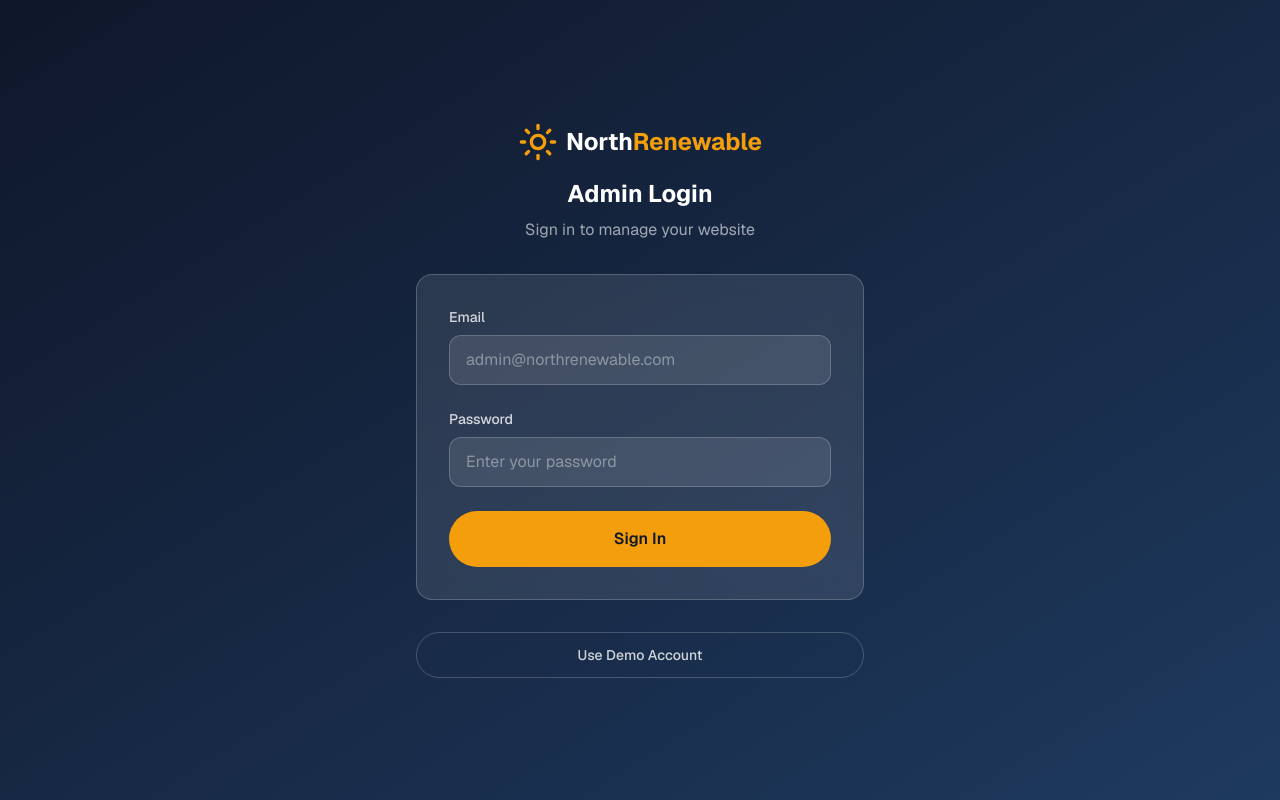
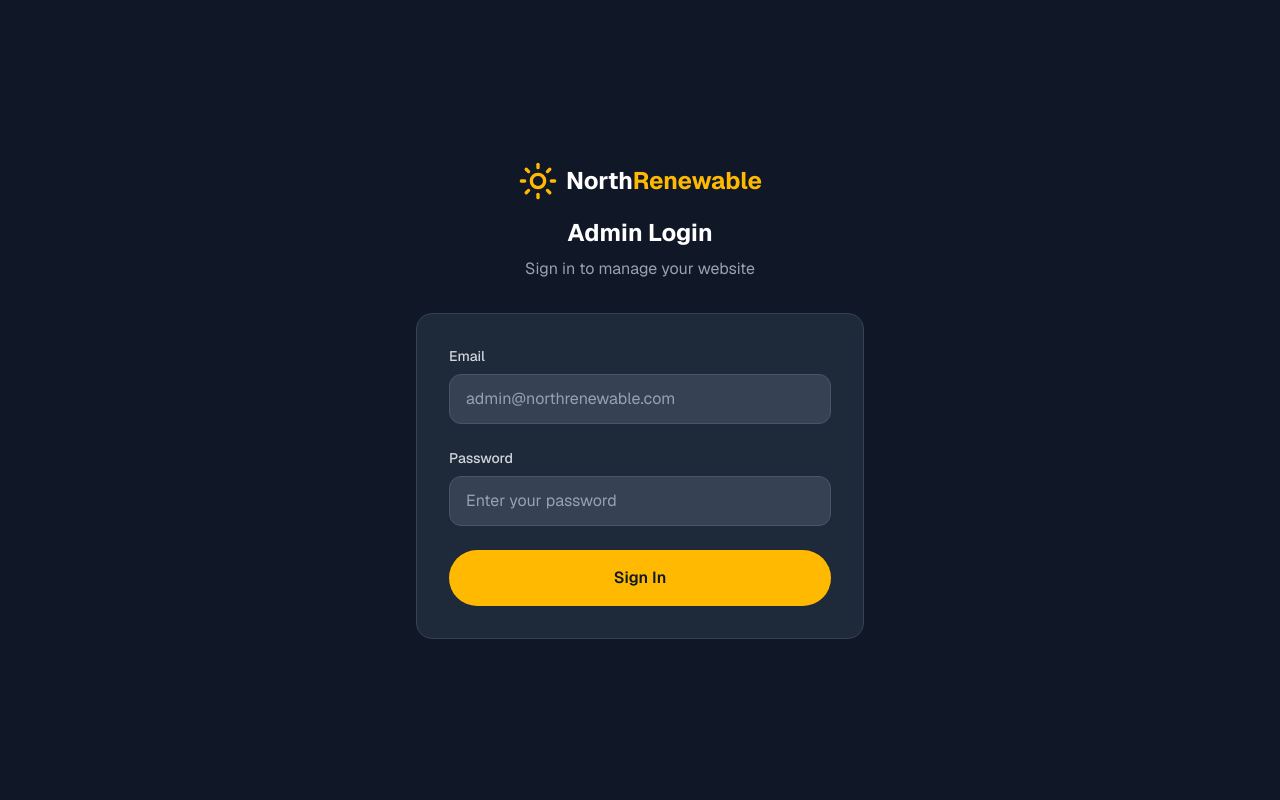
Before and after one commit to mirzaidu1-ne/northrenewableenergies, a Next.js app: page /admin/login in a window 1280 px wide. Built offline with nearby package versions, Linux system fonts and the light colour scheme; no server answers.

Commit message:
Fix login page: use standard Tailwind classes, remove custom color variables

```diff
--- a/src/app/admin/login/page.tsx
+++ b/src/app/admin/login/page.tsx
@@ -1,4 +1,4 @@
-import { auth, signIn, signOut } from "@/auth"
+import { auth, signIn } from "@/auth"
 import { redirect } from "next/navigation"
 import { Sun } from "lucide-react"
 
@@ -10,20 +10,20 @@ export default async function LoginPage() {
   }
 
   return (
-    <div className="min-h-screen flex items-center justify-center bg-gradient-to-br from-dark to-solar-blue px-4">
+    <div className="min-h-screen flex items-center justify-center bg-gray-900 px-4">
       <div className="w-full max-w-md">
         <div className="text-center mb-8">
           <div className="inline-flex items-center gap-2 mb-4">
-            <Sun className="w-10 h-10 text-accent" />
+            <Sun className="w-10 h-10 text-amber-400" />
             <span className="text-2xl font-bold text-white">
-              North<span className="text-accent">Renewable</span>
+              North<span className="text-amber-400">Renewable</span>
             </span>
           </div>
           <h1 className="text-2xl font-bold text-white mb-2">Admin Login</h1>
-          <p className="text-white/60">Sign in to manage your website</p>
+          <p className="text-gray-400">Sign in to manage your website</p>
         </div>
 
-        <div className="bg-white/10 backdrop-blur-md border border-white/20 rounded-2xl p-8">
+        <div className="bg-gray-800 rounded-2xl p-8 border border-gray-700">
           <form
             action={async (formData) => {
               "use server"
@@ -36,50 +36,30 @@ export default async function LoginPage() {
             className="space-y-6"
           >
             <div>
-              <label className="block text-sm font-medium text-white/80 mb-2">Email</label>
+              <label className="block text-sm font-medium text-gray-300 mb-2">Email</label>
               <input
                 type="email"
                 name="email"
                 required
-                className="w-full px-4 py-3 rounded-xl bg-white/10 border border-white/20 text-white placeholder-white/40 focus:border-accent focus:ring-2 focus:ring-accent/20 outline-none transition-all"
+                className="w-full px-4 py-3 rounded-xl bg-gray-700 border border-gray-600 text-white placeholder-gray-400 focus:border-amber-400 focus:ring-2 focus:ring-amber-400/20 outline-none transition-all"
                 placeholder="admin@northrenewable.com"
               />
             </div>
             <div>
-              <label className="block text-sm font-medium text-white/80 mb-2">Password</label>
+              <label className="block text-sm font-medium text-gray-300 mb-2">Password</label>
               <input
                 type="password"
                 name="password"
                 required
-                className="w-full px-4 py-3 rounded-xl bg-white/10 border border-white/20 text-white placeholder-white/40 focus:border-accent focus:ring-2 focus:ring-accent/20 outline-none transition-all"
+                className="w-full px-4 py-3 rounded-xl bg-gray-700 border border-gray-600 text-white placeholder-gray-400 focus:border-amber-400 focus:ring-2 focus:ring-amber-400/20 outline-none transition-all"
                 placeholder="Enter your password"
               />
             </div>
             <button
               type="submit"
-              className="w-full bg-accent hover:bg-accent-dark text-dark font-semibold py-4 rounded-full transition-all hover:scale-[1.02]"
+              className="w-full bg-amber-400 hover:bg-amber-500 text-gray-900 font-semibold py-4 rounded-full transition-all hover:scale-[1.02]"
             >
               Sign In
-            </button>
-          </form>
-        </div>
-
-        <div className="mt-8">
-          <form
-            action={async () => {
-              "use server"
-              await signIn("credentials", {
-                email: "demo@northrenewable.com",
-                password: "demo123",
-                redirectTo: "/admin",
-              })
-            }}
-          >
-            <button
-              type="submit"
-              className="w-full border border-white/20 hover:border-accent text-white/80 hover:text-accent font-medium py-3 rounded-full transition-all text-sm"
-            >
-              Use Demo Account
             </button>
           </form>
         </div>
```
